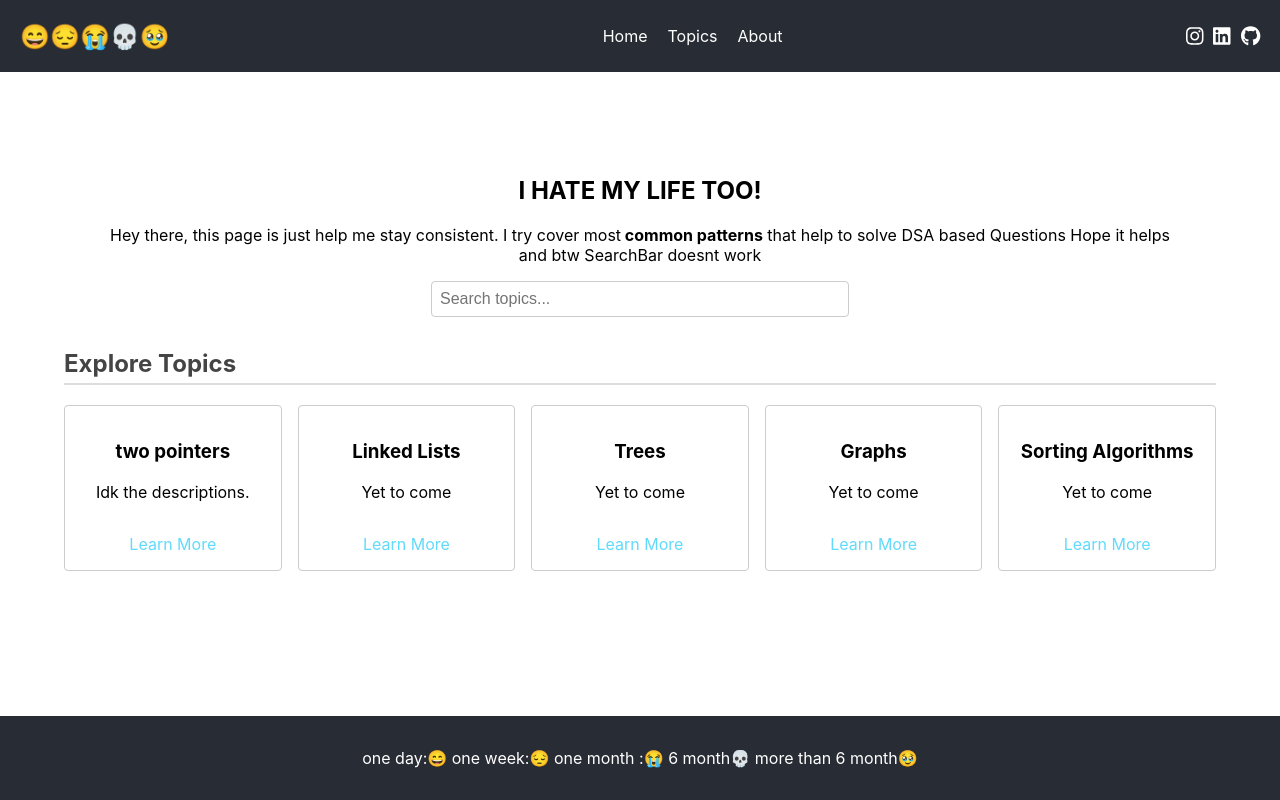
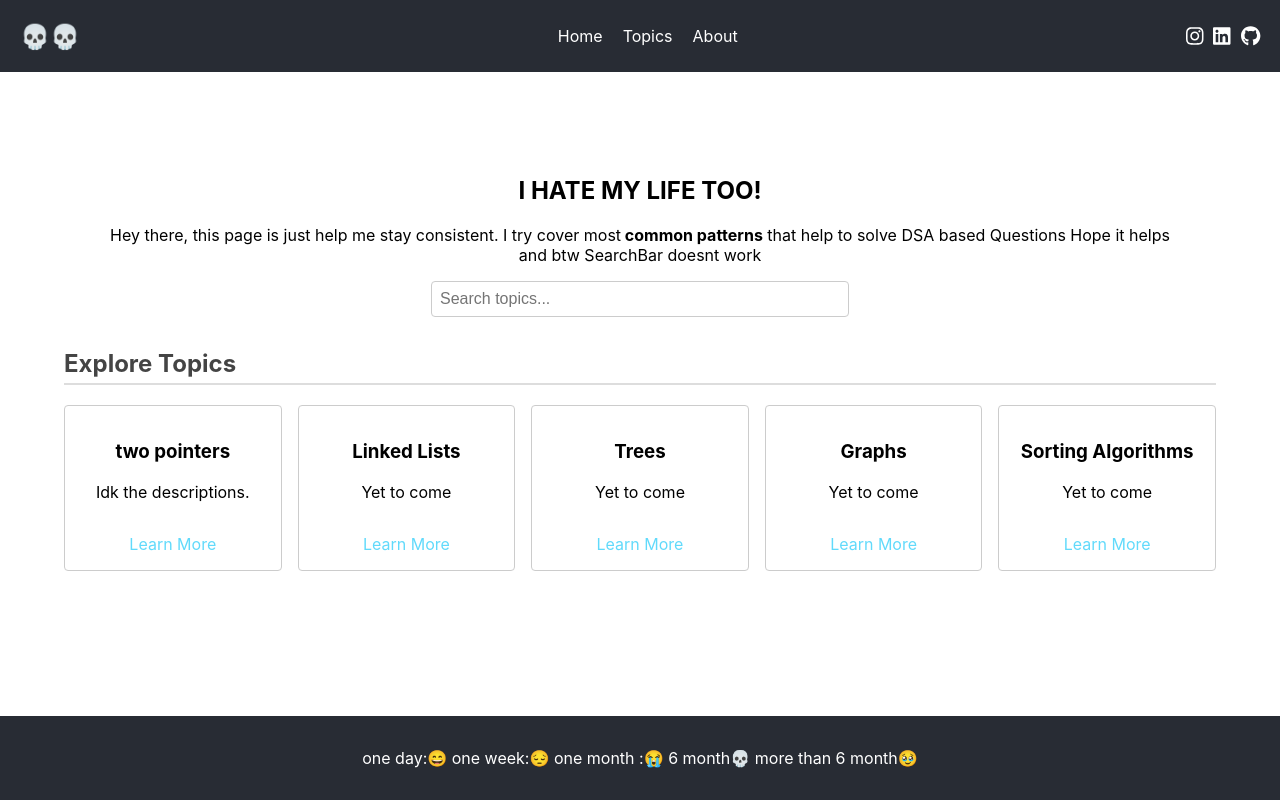
Before and after one commit to Yashwanthkumaram/Dsadog, a React (Create React App) app: page / in a window 1280 px wide. Built offline with nearby package versions, Linux system fonts and the light colour scheme.

Commit message:
secondcommit

```diff
--- a/src/components/Header.js
+++ b/src/components/Header.js
@@ -51,7 +51,7 @@ import { Link } from 'react-router-dom';
 const Header = () => {
   return (
     <header style={styles.header}>
-      <div style={styles.logo}>😄😔😭💀🥹</div>
+      <div style={styles.logo}>💀💀</div>
       <nav>
         <ul style={styles.navList}>
           <li><Link to="/" style={styles.navItem}>Home</Link></li>
```
